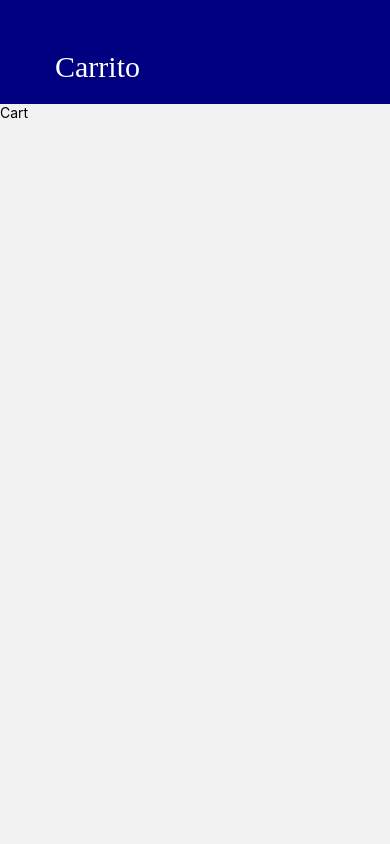
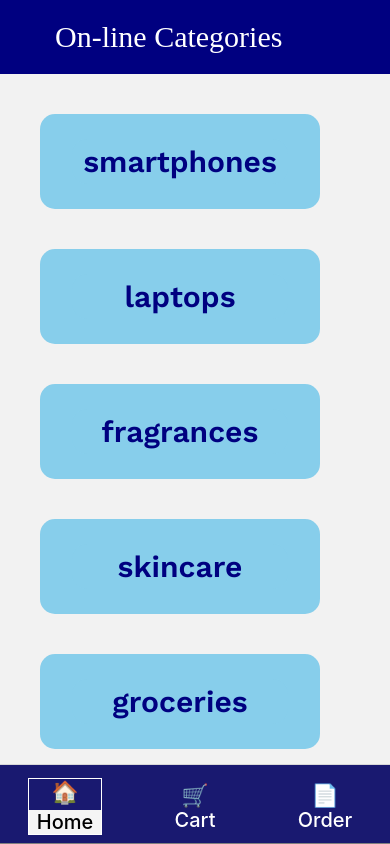
Before and after one commit to leoTechnologyDeveloper/ecommerce_react_native, a React Native app: screen /ShopStack in a window 390 px wide. Before the commit this address had no page. Built offline with nearby package versions, Linux system fonts and the light colour scheme.

Commit message:
Tab navigation Working

```diff
--- a/App.js
+++ b/App.js
@@ -1,15 +1,12 @@
-import { StyleSheet, Text, View } from "react-native";
-import Home from "./src/screens/Home";
-import ListCategory from "./src/screens/ListCategory";
-import ProductDetail from "./src/screens/ProductDetail";
+import { StyleSheet, Text, View, StatusBar } from "react-native";
+import { NavigationContainer } from "@react-navigation/native";
 import { useState, useEffect } from "react";
 import { useFonts } from "expo-font";
-import { NavigationContainer } from "@react-navigation/native";
-import { createNativeStackNavigator } from "@react-navigation/native-stack";
-import Header from "./src/components/Header";
+import MainNavigator from "./src/navigation/MainNavigator";
 import CartStack from "./src/navigation/CartStack";
-
-const Stack = createNativeStackNavigator();
+import colors from "./src/utils/globals/colors";
+import MyBottomTab from "./src/navigation/MyBottomTab";
+import OrderStack from "./src/navigation/OrderStack";
 
 const App = () => {
   const [fontsLoaded] = useFonts({
@@ -22,33 +19,12 @@ const App = () => {
   if (!fontsLoaded) return null;
 
   return (
-    <NavigationContainer>
-      {/* <Stack.Navigator
-        initialRouteName="Home"
-        screenOptions={({ route }) => {
-          return {
-            header: () => {
-              return (
-                <Header
-                  title={
-                    route.name === "Home"
-                      ? "On-line Categories"
-                      : route.name === "ListCategory"
-                      ? route.params.categoryClicked
-                      : "Detalle del Producto"
-                  }
-                />
-              );
-            },
-          };
-        }}
-      >
-        <Stack.Screen name="Home" component={Home} />
-        <Stack.Screen name="ListCategory" component={ListCategory} />
-        <Stack.Screen name="ProductDetail" component={ProductDetail} />
-      </Stack.Navigator> */}
-      <CartStack />
-    </NavigationContainer>
+    <>
+      <NavigationContainer>
+        <StatusBar backgroundColor={colors.sea1} />
+        <MainNavigator />
+      </NavigationContainer>
+    </>
   );
 };
 
@@ -59,4 +35,7 @@ const styles = StyleSheet.create({
     fontSize: 50,
     color: "purple",
   },
+  statusbar: {
+    backgroundColor: colors.fruit1,
+  },
 });
--- a/src/components/Header.js
+++ b/src/components/Header.js
@@ -30,10 +30,8 @@ const styles = StyleSheet.create({
     height: "auto",
     justifyContent: "center",
     alignContent: "center",
-    paddingTop: 50,
-    paddingBottom: 20,
+    padding: 20,
     flexDirection: "row",
-    paddingHorizontal: 20,
   },
   closeIcon: {
     fontSize: 25,
--- /dev/null
+++ b/src/components/MyIcon.js
@@ -0,0 +1,60 @@
+import { StyleSheet, Text, View } from "react-native";
+import React from "react";
+import colors from "../utils/globals/colors";
+
+const MyIcon = ({ title, focused }) => {
+  return (
+    <View style={focused ? styles.container : null}>
+      {title == "Home" ? (
+        <>
+          <Text style={styles.IconStyles}>🏠</Text>
+          <Text style={focused ? styles.IconText : styles.IconText2}>
+            {title}
+          </Text>
+        </>
+      ) : title == "Cart" ? (
+        <>
+          <Text style={styles.IconStyles}>🛒</Text>
+          <Text style={focused ? styles.IconText : styles.IconText2}>
+            {title}
+          </Text>
+        </>
+      ) : (
+        <>
+          <Text style={styles.IconStyles}>📄</Text>
+          <Text style={focused ? styles.IconText : styles.IconText2}>
+            {title}
+          </Text>
+        </>
+      )}
+    </View>
+  );
+};
+
+export default MyIcon;
+
+const styles = StyleSheet.create({
+  IconText: {
+    color: colors.dark,
+    backgroundColor: colors.light2,
+    fontSize: 20,
+    fontWeight: "500",
+    alignSelf: "center",
+    paddingHorizontal: 8,
+    marginTop: 5,
+  },
+  IconText2: {
+    color: "white",
+    fontSize: 20,
+    fontWeight: "500",
+    alignSelf: "center",
+  },
+  IconStyles: {
+    alignSelf: "center",
+    fontSize: 22,
+  },
+  container: {
+    borderColor: "white",
+    borderWidth: 0.5,
+  },
+});
--- a/src/navigation/CartStack.js
+++ b/src/navigation/CartStack.js
@@ -1,4 +1,4 @@
-import { StyleSheet, Text, View } from "react-native";
+import { StyleSheet } from "react-native";
 import { createNativeStackNavigator } from "@react-navigation/native-stack";
 import Cart from "../screens/Cart";
 import Header from "../components/Header";
@@ -17,7 +17,7 @@ const CartStack = () => {
         };
       }}
     >
-      <Stack.Screen name="cart" component={Cart} />
+      <Stack.Screen name="C art" component={Cart} />
     </Stack.Navigator>
   );
 };
--- /dev/null
+++ b/src/navigation/MainNavigator.js
@@ -0,0 +1,19 @@
+import { StyleSheet, StatusBar } from "react-native";
+
+import ShopStack from "./ShopStack";
+import MyBottomTab from "./MyBottomTab";
+import OrderStack from "./OrderStack";
+
+const MainNavigator = () => {
+  return (
+    <>
+      {/* <ShopStack /> */}
+      <MyBottomTab />
+      {/* <OrderStack /> */}
+    </>
+  );
+};
+
+export default MainNavigator;
+
+const styles = StyleSheet.create({});
--- a/src/navigation/MyBottomTab.js
+++ b/src/navigation/MyBottomTab.js
@@ -1,18 +1,67 @@
 import { createBottomTabNavigator } from "@react-navigation/bottom-tabs";
+import { StyleSheet, View, Text } from "react-native";
+import colors from "../utils/globals/colors";
 
 // Importamos las pantallas
 import Home from "../screens/Home";
-import Settings from "../screens/Settings";
-import Profile from "../screens/Profile";
+import Cart from "../screens/Cart";
+import Order from "../screens/Order";
+import ShopStack from "./ShopStack";
+import MyIcon from "../components/MyIcon";
 
-const MyTab = createBottomTabNavigator();
+const MyTabStack = createBottomTabNavigator();
 
 export default function MyBottomTab() {
   return (
-    <MyTab.Navigator>
-      <MyTab.Screen name="Home" component={Home} />
-      <MyTab.Screen name="Settings" component={Settings} />
-      <MyTab.Screen name="Profile" component={Profile} />
-    </MyTab.Navigator>
+    <MyTabStack.Navigator
+      initialRouteName="Shopstack"
+      screenOptions={{
+        headerShown: false,
+        tabBarShowLabel: false,
+        tabBarStyle: styles.bottomBar,
+      }}
+    >
+      <MyTabStack.Screen
+        name="ShopStack"
+        component={ShopStack}
+        options={{
+          tabBarIcon: ({ focused }) => {
+            return <MyIcon title="Home" focused={focused} />;
+          },
+        }}
+      />
+      <MyTabStack.Screen
+        name="Cart"
+        component={Cart}
+        options={{
+          tabBarIcon: ({ focused }) => {
+            return <MyIcon title="Cart" focused={focused} />;
+          },
+        }}
+      />
+      <MyTabStack.Screen
+        name="Order"
+        component={Order}
+        options={{
+          tabBarIcon: ({ focused }) => {
+            return <MyIcon title="Order" focused={focused} />;
+          },
+        }}
+      />
+    </MyTabStack.Navigator>
   );
 }
+
+const styles = StyleSheet.create({
+  bottomBar: {
+    backgroundColor: colors.darkBlue,
+    height: 80,
+    // width: "100%",
+    // borderRadius: 10,
+    // alignSelf: "center",
+    // marginBottom: 5,
+    paddingVertical: 5,
+    borderBottomColor: colors.soft,
+    borderBottomWidth: 1,
+  },
+});
--- a/src/navigation/OrderStack.js
+++ b/src/navigation/OrderStack.js
@@ -1,10 +1,24 @@
-import { StyleSheet, Text, View } from "react-native";
+import { StyleSheet } from "react-native";
+import Order from "../screens/Order";
+import { createNativeStackNavigator } from "@react-navigation/native-stack";
+import Header from "../components/Header";
+
+const Stack = createNativeStackNavigator();
 
 const OrderStack = () => {
   return (
-    <View>
-      <Text>OrderStack</Text>
-    </View>
+    <Stack.Navigator
+      initialRouteName="Home"
+      screenOptions={({ navigation }) => {
+        return {
+          header: () => {
+            return <Header title="Orders" navigation={navigation} />;
+          },
+        };
+      }}
+    >
+      <Stack.Screen name="Order" component={Order} />
+    </Stack.Navigator>
   );
 };
 
--- /dev/null
+++ b/src/navigation/ShopStack.js
@@ -0,0 +1,41 @@
+import { StyleSheet, Text, View } from "react-native";
+import ListCategory from "../screens/ListCategory";
+import ProductDetail from "../screens/ProductDetail";
+import Header from "../components/Header";
+import Home from "../screens/Home";
+import { createNativeStackNavigator } from "@react-navigation/native-stack";
+
+const Stack = createNativeStackNavigator();
+
+const ShopStack = () => {
+  return (
+    <Stack.Navigator
+      initialRouteName="Home"
+      screenOptions={({ route }) => {
+        return {
+          header: () => {
+            return (
+              <Header
+                title={
+                  route.name === "Home"
+                    ? "On-line Categories"
+                    : route.name === "ListCategory"
+                    ? route.params.categoryClicked
+                    : "Detalle del Producto"
+                }
+              />
+            );
+          },
+        };
+      }}
+    >
+      <Stack.Screen name="Home" component={Home} />
+      <Stack.Screen name="ListCategory" component={ListCategory} />
+      <Stack.Screen name="ProductDetail" component={ProductDetail} />
+    </Stack.Navigator>
+  );
+};
+
+export default ShopStack;
+
+const styles = StyleSheet.create({});
--- a/src/screens/ListCategory.js
+++ b/src/screens/ListCategory.js
@@ -8,6 +8,7 @@ import Searcher from "../components/Searcher";
 
 const ListCategory = ({ route, navigation }) => {
   const { categoryClicked } = route.params;
+  console.log(categoryClicked);
   const [prodFiltrados, setProdFiltrados] = useState([]);
   const [wordForSearch, setWordForSearch] = useState("");
   // console.log("before filtrados : ", prodFiltrados);
--- /dev/null
+++ b/src/screens/Order.js
@@ -0,0 +1,13 @@
+import { StyleSheet, Text, View } from "react-native";
+
+const Order = () => {
+  return (
+    <View>
+      <Text>Order</Text>
+    </View>
+  );
+};
+
+export default Order;
+
+const styles = StyleSheet.create({});
--- a/src/utils/globals/colors.js
+++ b/src/utils/globals/colors.js
@@ -4,9 +4,14 @@ const colors = {
   third: "blue",
   sea1: "skyblue",
   sea2: "LightCyan",
-  fruit1: "gainsboro",
+  lime: "lime",
   clear: "whitesmoke",
   dark: "black",
+  darkBlue: "midnightblue",
+  soft: "grey",
+  light: "white",
+  light2: "whitesmoke",
+  focused: "yellow",
 };
 
 export default colors;
```
